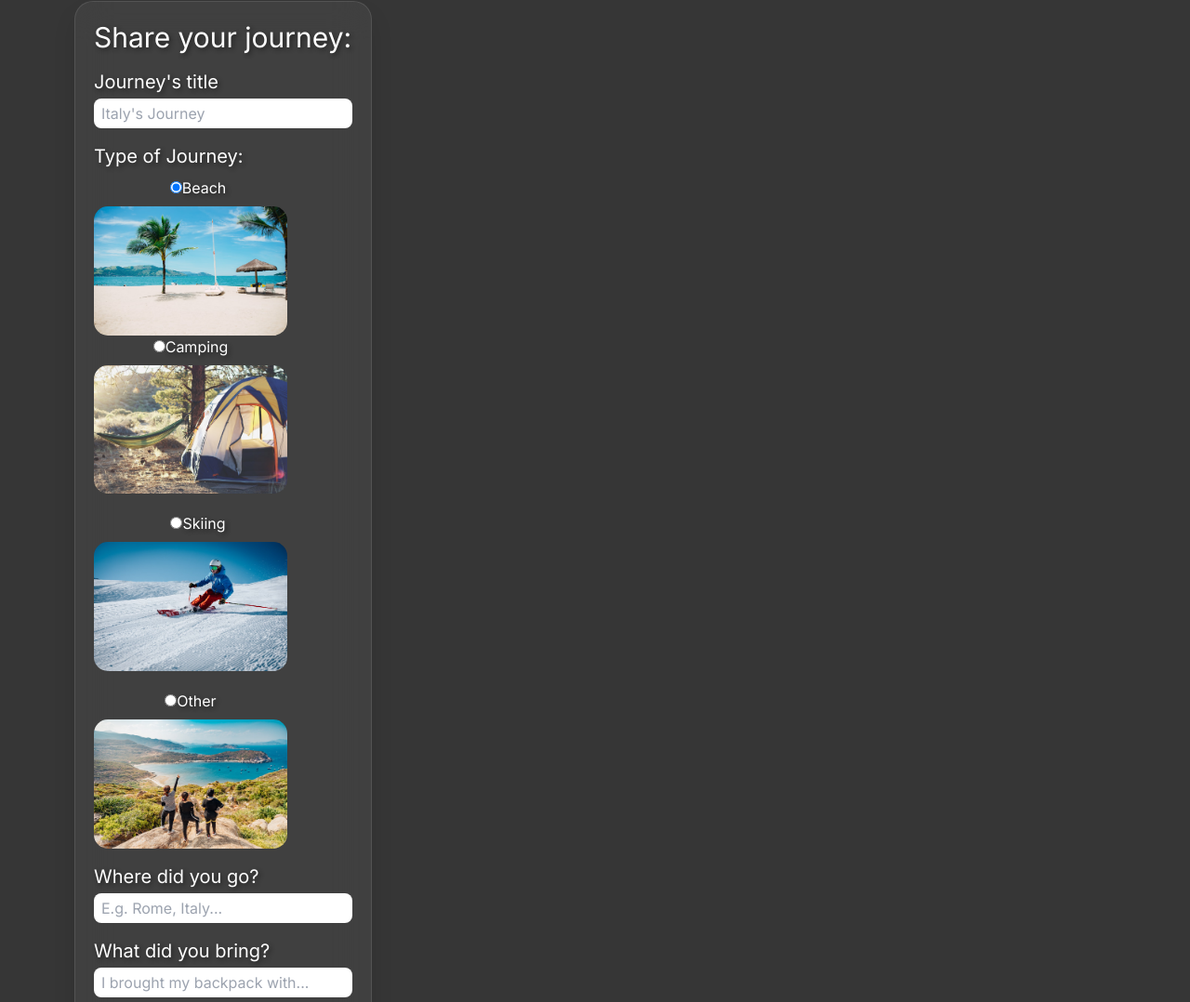
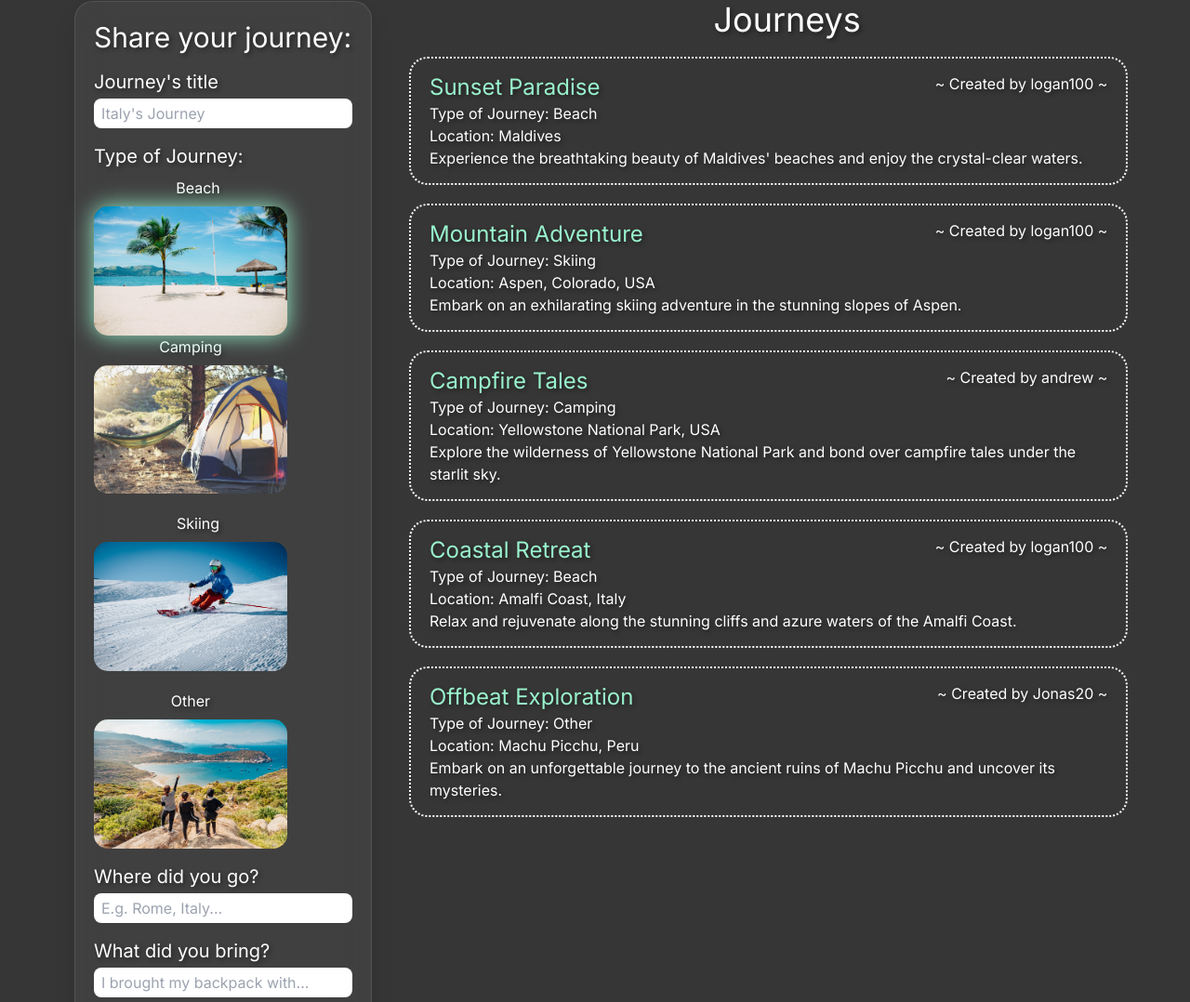
Before and after one commit to Umbelth94/JourneyJot, a Node server app: page /journeys in a window 1280 px wide. Shown: the part 128-1206 px from the top of the page at 93% size. Run offline with Node 20, Linux system fonts and the light colour scheme; data comes from the database, SQL or seed files in the repository; some libraries are stand-ins or nearby versions.

Commit message:
adding code in the journey route plus created the seeds

```diff
--- a/controllers/api/index.js
+++ b/controllers/api/index.js
@@ -1,7 +1,9 @@
 const router = require("express").Router();
 const userRoutes = require("./userRoutes.js");
+const journeyRoutes = require("./journeyRoutes");
 
 //Route for any user related API data (logging in, logging out)
 router.use("/user", userRoutes);
+router.use("/journeys", journeyRoutes);
 
 module.exports = router;
--- a/controllers/homeRoutes.js
+++ b/controllers/homeRoutes.js
@@ -1,6 +1,6 @@
 const router = require("express").Router();
 const withAuth = require("../utils/auth");
-const { User } = require("../models/");
+const { User, Journey } = require("../models/");
 
 //Renders the homepage
 router.get("/", (req, res) => {
@@ -25,7 +25,24 @@
 //Renders journeys page
 router.get("/journeys", async (req, res) => {
     try {
+        // Get all projects and JOIN with user data
+        const journeyData = await Journey.findAll({
+            include: [
+                {
+                    model: User,
+                    attributes: ["username"],
+                },
+            ],
+        });
+
+        // Serialize data so the template can read it
+        const journeys = journeyData.map((journey) =>
+            journey.get({ plain: true }),
+        );
+
+        // Pass serialized data and session flag into template
         res.render("journeys", {
+            journeys,
             logged_in: req.session.logged_in,
         });
     } catch (err) {
@@ -52,20 +69,20 @@
     }
 });
 
-router.get("/adventures", withAuth, async (req, res) => {
+// router.get("/adventures", withAuth, async (req, res) => {
+//     try {
+//         res.render("adventures", {
+//             logged_in: req.session.logged_in,
+//         });
+//     } catch (err) {
+//         res.status(500).json(err);
+//     }
+// });
+
+/////////////CHATGPT TEST ROUTE///////////////
+router.get("/adventures", (req, res) => {
     try {
         res.render("adventures", {
-            logged_in: req.session.logged_in,
-        });
-    } catch (err) {
-        res.status(500).json(err);
-    }
-});
-
-/////////////CHATGPT TEST ROUTE///////////////
-router.get("/chat", (req, res) => {
-    try {
-        res.render("chattest", {
             logged_in: req.session.logged_in,
         });
     } catch (err) {
--- a/package.json
+++ b/package.json
@@ -6,6 +6,7 @@
   "scripts": {
     "test": "echo \"Error: no test specified\" && exit 1",
     "prepare": "husky && husky install",
+    "seed": "node seeds/seed.js",
     "watch": "nodemon server.js"
   },
   "keywords": [],
--- a/public/css/style.css
+++ b/public/css/style.css
@@ -167,11 +167,11 @@
     display: none;
 }
 
-input:checked + label {
+input[name="slide"]:checked + label {
     width: 70%;
 }
 
-input:checked + label .description {
+input[name="slide"]:checked + label .description {
     opacity: 1 !important;
     transform: translateY(0) !important;
 }
@@ -259,13 +259,13 @@
     filter: drop-shadow(0 0 0.75rem #99f2cd);
 }
 
-/* #beach,
+#beach,
 #camping,
 #skiing,
 #other {
     display: none;
-} */
-.add-journey .form2 .trip-types .selected input:checked + label {
+}
+input[name="option"]:checked + img {
     filter: drop-shadow(0 0 0.75rem #99f2cd);
 }
 .image-input {
--- /dev/null
+++ b/seeds/journeyData.json
@@ -0,0 +1,37 @@
+[
+    {
+      "journey_title": "Sunset Paradise",
+      "vacation_type": "Beach",
+      "location": "Maldives",
+      "content": "Experience the breathtaking beauty of Maldives' beaches and enjoy the crystal-clear waters.",
+      "user_id": 2
+    },
+    {
+      "journey_title": "Mountain Adventure",
+      "vacation_type": "Skiing",
+      "location": "Aspen, Colorado, USA",
+      "content": "Embark on an exhilarating skiing adventure in the stunning slopes of Aspen.",
+      "user_id": 3
+    },
+    {
+      "journey_title": "Campfire Tales",
+      "vacation_type": "Camping",
+      "location": "Yellowstone National Park, USA",
+      "content": "Explore the wilderness of Yellowstone National Park and bond over campfire tales under the starlit sky.",
+      "user_id": 1
+    },
+    {
+      "journey_title": "Coastal Retreat",
+      "vacation_type": "Beach",
+      "location": "Amalfi Coast, Italy",
+      "content": "Relax and rejuvenate along the stunning cliffs and azure waters of the Amalfi Coast.",
+      "user_id": 2
+    },
+    {
+      "journey_title": "Offbeat Exploration",
+      "vacation_type": "Other",
+      "location": "Machu Picchu, Peru",
+      "content": "Embark on an unforgettable journey to the ancient ruins of Machu Picchu and uncover its mysteries.",
+      "user_id": 3
+    }
+  ]
--- /dev/null
+++ b/seeds/userData.json
@@ -0,0 +1,17 @@
+[
+    {
+        "username": "andrew",
+        "email": "andrew10@gmail.com",
+        "password": "password1234"
+    },
+    {
+        "username": "logan100",
+        "email": "logan100@gmail.com",
+        "password": "password1234"
+    },
+    {
+        "username": "Jonas20",
+        "email": "jonas20@gmail.com",
+        "password": "password1234"
+    }
+]
--- a/views/journeys.handlebars
+++ b/views/journeys.handlebars
@@ -1,4 +1,4 @@
-<div class="journey text-shadow">
+<div class="journey text-shadow flex flex-row">
     {{!-- {{#if logged_in}} --}}
     <div class="w-3/12 ml-20 add-journey">
         <h1 class="text-3xl">Share your journey:</h1>
@@ -13,38 +13,38 @@
                     <div class="text-center selected">
                         <label for="beach" >
                         <input type="radio" id="beach" name="option" checked>Beach
+                        <img class="mr-4 image-input mt-2"src="/images/beach.avif" style="width:208px">
                         </label>
-                        <img class="mr-4 image-input mt-2"src="/images/beach.avif" style="width:208px">
                     </div>
                     <div class="text-center">
                         <label  for="camping">
                         <input type="radio" id="camping" name="option">Camping
+                        <img class="image-input mt-2"src="/images/camping.avif" style="width:208px">
                         </label>
-                        <img class="image-input mt-2"src="/images/camping.avif" style="width:208px">
                     </div>
                     <div class="mt-5 text-center">
                         <label for="skiing">
                         <input type="radio" id="skiing" name="option">Skiing
+                        <img class="mr-4 image-input mt-2" src="/images/skiing.avif" style="width:208px">
                         </label>
-                        <img class="mr-4 image-input mt-2" src="/images/skiing.avif" style="width:208px">
                     </div>
                     <div class="mt-5 text-center">
                         <label for="other">
                         <input type="radio" id="other" name="option">Other
+                        <img class="image-input mt-2" src="/images/other.avif" style="width:208px">
                         </label>
-                        <img class="image-input mt-2" src="/images/other.avif" style="width:208px">
                     </div>
                 </div>
             </div>
-            <div class="mt-4">
+            <div class="mt-4 form3">
                 <label class="text-xl" for="where">Where did you go?</label>
                 <input placeholder="E.g. Rome, Italy..." class="form-input w-full mt-1 pl-2 h-8 text-black rounded-lg" type="text" id="where">
             </div>
-            <div class="mt-4">
+            <div class="mt-4 form4">
                 <label class="text-xl" for="items">What did you bring?</label>
                 <input placeholder="I brought my backpack with..." class="form-input w-full mt-1 pl-2 h-8 text-black rounded-lg" type="text" id="where">
             </div>
-            <div class="mt-4">
+            <div class="mt-4 form5">
                 <label class="text-xl" for="experience">Tell us how it went:</label>
                 <textarea placeholder="I really enjoyed my trip to..." class="mt-1 pl-2 text-black rounded-lg pt-2" name="experience" id="experience" cols="40" rows="7" style="width:100%"></textarea>
             </div>
@@ -53,8 +53,25 @@
             </div>
         </form>
     </div>
-    <div class="w-9/12">
-
+    <div class="w-8/12">
+            <h1 id="blogTitle"class="text-4xl ml-10 text-center">Journeys</h1>
+            {{#each journeys as |journey| }}
+            <div class="flex flex-col journey mx-10 blog-container my-5">
+            <div class="flex flex-row justify-between">
+                <h2>
+                <a href="/journeys" class="color-mine text-2xl" id="titles">{{journey.journey_title}}</a>
+                <p>Type of Journey: {{journey.vacation_type}} </p>
+                <p>Location: {{journey.location}}</p>
+                </h2>
+                <p>~ Created by {{journey.user.username}} ~</p>
+            </div>
+            <div class="">
+                <p>
+                {{journey.content}}
+                </p>
+            </div>
+            </div>
+            {{/each}}
     </div>
     {{!-- {{/if}} --}}
 </div>
```
Also changed, not shown: controllers/api/journeyRoutes.js (added, +60 -0 lines), models/index.js (+11 -1 lines), models/journey.js (added, +47 -0 lines), seeds/commentData.json (added, +27 -0 lines), seeds/seed.js (added, +31 -0 lines), seeds/tripData.json (added, +37 -0 lines), views/adventures.handlebars (+46 -1 lines).
